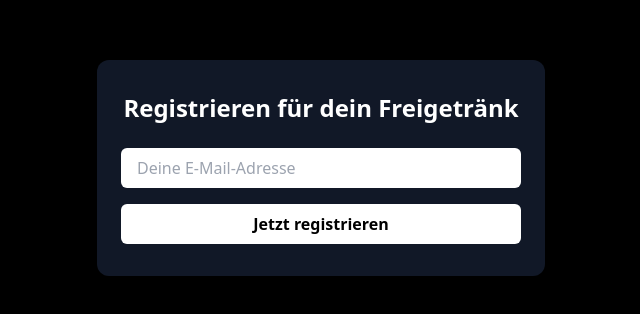
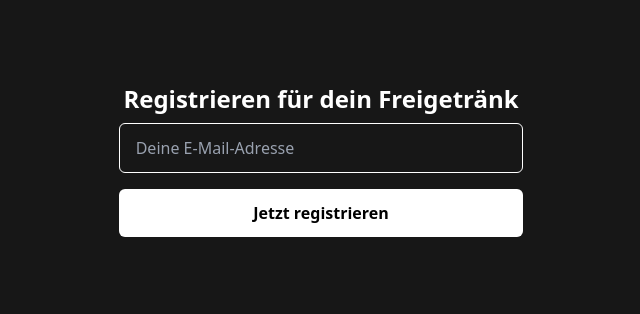
Before and after one commit to hechtKneipensport/kneipenApp, a website: page registrieren.html in a window 1280 px wide. Shown: the part 232-546 px from the top of the page, without its empty margins (319-959 px from the left). Drawn offline with nearby package versions, Linux system fonts and the light colour scheme.

Commit message:
Tailwind Styling implementiert und globale Styles angelegt

```diff
--- a/package.json
+++ b/package.json
@@ -10,6 +10,12 @@
   "author": "",
   "license": "ISC",
   "dependencies": {
+    "@tailwindcss/cli": "^4.1.8",
     "uuid": "^11.1.0"
+  },
+  "devDependencies": {
+    "autoprefixer": "^10.4.21",
+    "postcss": "^8.5.4",
+    "tailwindcss": "^4.1.8"
   }
 }
--- a/registrieren.html
+++ b/registrieren.html
@@ -5,24 +5,16 @@
     <meta name="viewport" content="width=device-width, initial-scale=1.0" />
     <title>Kneipensport – Registrierung</title>
     <script src="/registrieren.js" defer></script>
-    <link href="https://cdn.jsdelivr.net/npm/tailwindcss@2.2.19/dist/tailwind.min.css" rel="stylesheet">
+    <link href="./src/output.css" rel="stylesheet">
   </head>
-  <body class="bg-black text-white flex items-center justify-center min-h-screen">
-    <div class="w-full max-w-md px-6 py-8 bg-gray-900 rounded-xl shadow-lg">
-      <h1 class="text-2xl font-bold text-center mb-6">Registrieren für dein Freigetränk</h1>
-      <input
-        type="email"
-        id="emailInput"
-        placeholder="Deine E-Mail-Adresse"
-        class="w-full px-4 py-2 mb-4 text-black rounded-md focus:outline-none"
-      />
-      <button
-        id="submitBtn"
-        class="w-full bg-white text-black font-semibold py-2 rounded-md hover:bg-gray-200"
-      >
+  <body>
+    <div>
+      <h1>Registrieren für dein Freigetränk</h1>
+      <input type="email" id="emailInput" placeholder="Deine E-Mail-Adresse"/>
+      <button id="submitBtn">
         Jetzt registrieren
       </button>
-      <p id="message" class="mt-4 text-center hidden"></p>
+      <p id="message" class="message"></p>
     </div>
   </body>
 </html>
--- /dev/null
+++ b/src/input.css
@@ -0,0 +1,29 @@
+@import "tailwindcss";
+
+@layer components{
+    body{
+        @apply bg-neutral-900 text-white min-h-screen flex flex-col items-center justify-center px-4;
+    }
+    button {
+        @apply w-full mt-4 bg-white text-black font-bold py-3 rounded-md hover:bg-neutral-200 transition;
+    }
+    input{
+        @apply w-full px-4 py-3 rounded-md border border-white bg-transparent placeholder-gray-400 text-white focus:outline-none focus:ring-2 focus:ring-white focus:border-transparent;
+    }
+    h1{
+        @apply text-2xl font-bold mb-2 text-center;
+    }
+
+    p{
+        @apply text-gray-300 m-2 text-sm text-center;
+    }
+    .form{
+        @apply w-full max-w-sm
+    }
+    #message{
+        @apply mt-4 text-sm text-center;
+    }
+    .smallHint{
+        @apply text-xs text-gray-500 mt-10;
+    }
+}
```
Also changed, not shown: index.html (+11 -13 lines), verifizieren.html (+5 -5 lines), src/output.css (added).
